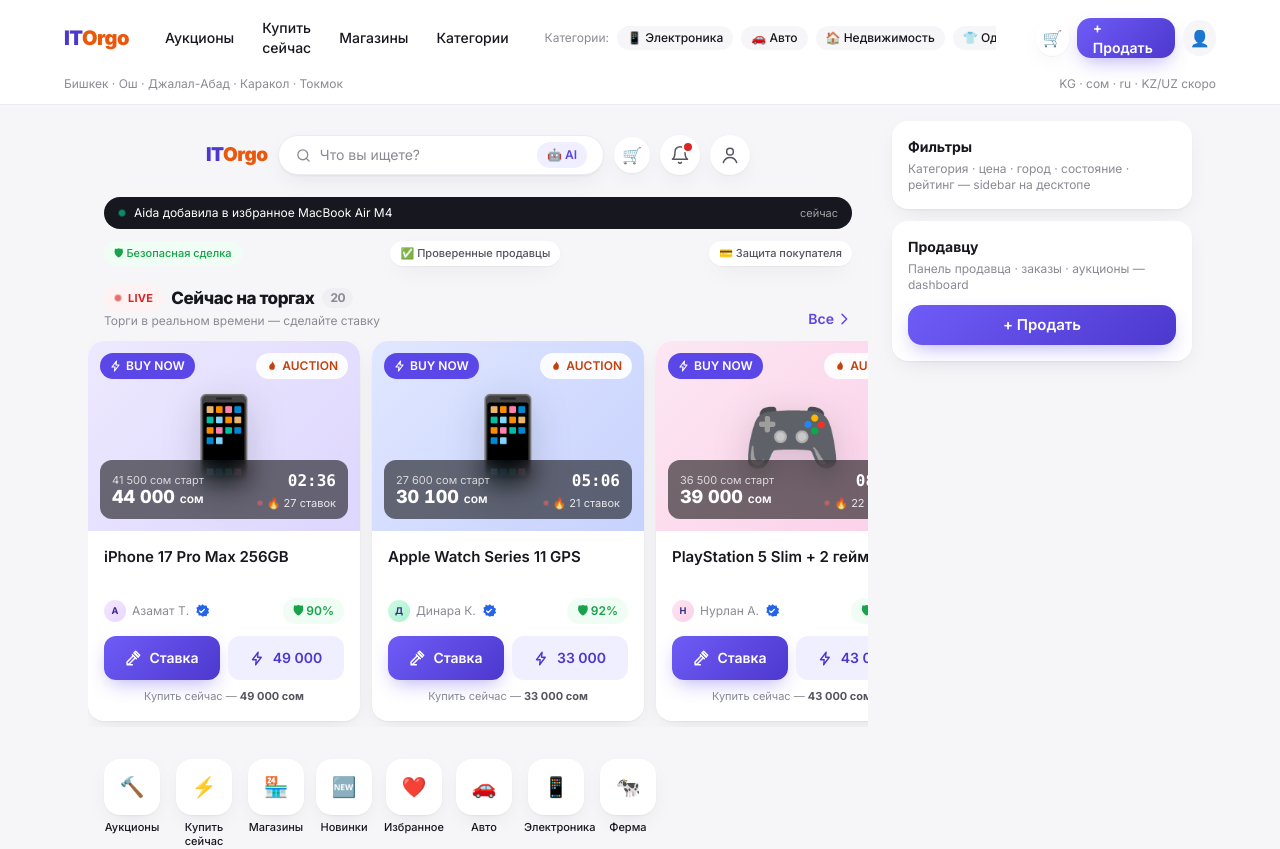
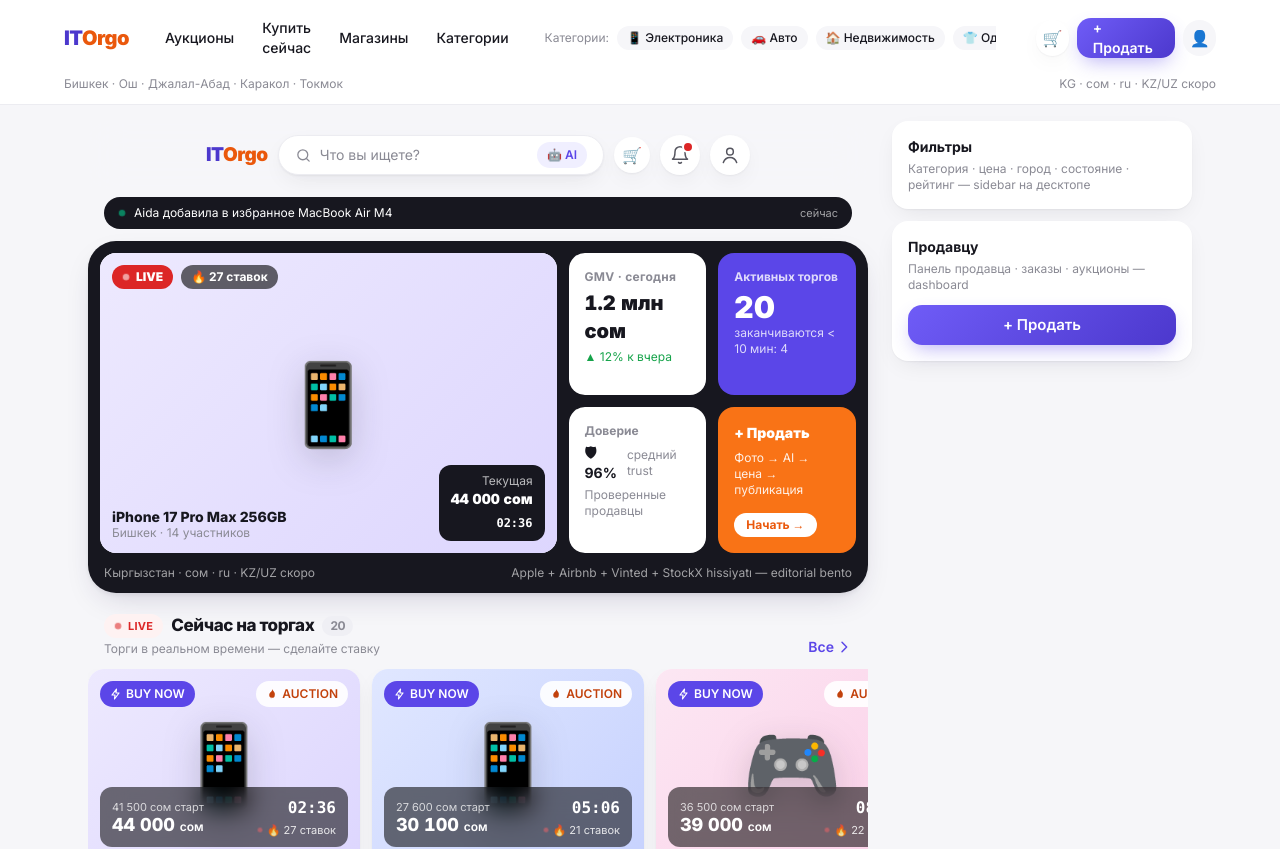
Before and after one commit to atabayhakan/itorgo, a Next.js app: page / in a window 1280 px wide. Shown: the top 849 px of the page. Built offline with nearby package versions, Linux system fonts and the light colour scheme.

Commit message:
design: premium bento hero (live featured + 2x2 stats) for 3s WOW

```diff
--- a/src/app/page.tsx
+++ b/src/app/page.tsx
@@ -1,5 +1,6 @@
 import { Header } from "@/components/navigation/Header";
 import { LiveTicker } from "@/components/home/LiveTicker";
+import { PremiumHero } from "@/components/home/PremiumHero";
 import { AuctionCard } from "@/components/auction/AuctionCard";
 import { QuickActions } from "@/components/home/QuickActions";
 import { CategoryGrid } from "@/components/home/CategoryGrid";
@@ -26,11 +27,9 @@
         <LiveTicker />
       </div>
 
-      {/* Trust strip — ilk 3 saniyede guven tesisi (spec #3) */}
-      <div className="mt-3 flex items-center justify-between gap-2 px-4 text-[11px] font-medium">
-        <span className="inline-flex items-center gap-1 rounded-full bg-success-bg px-2.5 py-1 text-success">🛡 Безопасная сделка</span>
-        <span className="inline-flex items-center gap-1 rounded-full bg-surface px-2.5 py-1 text-ink-soft shadow-card">✅ Проверенные продавцы</span>
-        <span className="inline-flex items-center gap-1 rounded-full bg-surface px-2.5 py-1 text-ink-soft shadow-card">💳 Защита покупателя</span>
+      {/* Premium bento hero — 21st editorial, ilk 3 sn WOW (spec #3, #5) */}
+      <div className="mt-3">
+        <PremiumHero />
       </div>
 
       {/* HERO / DISCOVERY — 🔥 Сейчас на торгах */}
--- /dev/null
+++ b/src/components/home/PremiumHero.tsx
@@ -0,0 +1,72 @@
+import Link from "next/link";
+import { getLiveAuctions, getProduct } from "@/lib/data/mock-data";
+import { formatKGS } from "@/lib/data/mock-data";
+import { Countdown } from "@/components/ui/Countdown";
+import { ProductImage } from "@/components/ui/ProductImage";
+
+export function PremiumHero() {
+  const live = getLiveAuctions()[0];
+  if (!live) return null;
+  const p = getProduct(live.productId)!;
+
+  return (
+    <section className="mx-4 overflow-hidden rounded-[28px] bg-ink p-3 text-white shadow-lifted lg:mx-0">
+      <div className="grid gap-3 lg:grid-cols-[1.35fr_0.85fr]">
+        {/* Featured live */}
+        <Link href={`/product/${p.id}`} className="group relative overflow-hidden rounded-2xl bg-white text-ink">
+          <ProductImage product={p} big className="h-[240px] w-full lg:h-[300px]" />
+          <div className="absolute left-3 top-3 flex items-center gap-2">
+            <span className="inline-flex items-center gap-1.5 rounded-full bg-danger px-2.5 py-1 text-xs font-black text-white">
+              <span className="live-dot h-2 w-2 rounded-full bg-white" /> LIVE
+            </span>
+            <span className="rounded-full bg-black/60 px-2.5 py-1 text-xs font-bold text-white backdrop-blur">
+              🔥 {live.bidsCount} ставок
+            </span>
+          </div>
+          <div className="absolute inset-x-3 bottom-3 flex items-end justify-between gap-3">
+            <div>
+              <p className="line-clamp-1 text-sm font-extrabold leading-tight">{p.title}</p>
+              <p className="text-xs text-ink-faint">{p.city} · {live.participants} участников</p>
+            </div>
+            <div className="shrink-0 rounded-xl bg-ink px-3 py-2 text-right text-white">
+              <p className="text-xs opacity-70">Текущая</p>
+              <p className="text-sm font-black tabular-nums">{formatKGS(live.currentBid)} сом</p>
+              <Countdown endsAt={live.endsAt} className="!p-0 text-xs text-white" />
+            </div>
+          </div>
+        </Link>
+
+        {/* Bento 2x2 */}
+        <div className="grid grid-cols-2 gap-3">
+          <div className="rounded-2xl bg-white p-4 text-ink">
+            <p className="text-xs font-bold tracking-wide text-ink-faint">GMV · сегодня</p>
+            <p className="mt-1 text-xl font-black tabular-nums">1.2 млн сом</p>
+            <p className="mt-1 text-xs text-success">▲ 12% к вчера</p>
+          </div>
+          <div className="rounded-2xl bg-brand-600 p-4 text-white">
+            <p className="text-xs font-bold opacity-80">Активных торгов</p>
+            <p className="mt-1 text-3xl font-black">20</p>
+            <p className="text-xs opacity-80">заканчиваются &lt; 10 мин: 4</p>
+          </div>
+          <div className="rounded-2xl bg-white p-4 text-ink">
+            <p className="text-xs font-bold text-ink-faint">Доверие</p>
+            <p className="mt-1 flex items-center gap-1 text-sm font-bold">
+              🛡 96% <span className="text-xs font-normal text-ink-faint">средний trust</span>
+            </p>
+            <p className="mt-1 text-xs text-ink-faint">Проверенные продавцы</p>
+          </div>
+          <Link href="/sell" className="flex flex-col justify-between rounded-2xl bg-auction-500 p-4 text-white">
+            <p className="text-sm font-black">+ Продать</p>
+            <p className="text-xs opacity-90">Фото → AI → цена → публикация</p>
+            <span className="mt-2 inline-flex w-fit rounded-full bg-white px-3 py-1 text-xs font-bold text-auction-600">Начать →</span>
+          </Link>
+        </div>
+      </div>
+
+      <div className="mt-3 flex items-center justify-between px-1 text-xs">
+        <span className="opacity-60">Кыргызстан · сом · ru · KZ/UZ скоро</span>
+        <span className="hidden opacity-60 lg:inline">Apple + Airbnb + Vinted + StockX hissiyatı — editorial bento</span>
+      </div>
+    </section>
+  );
+}
```
